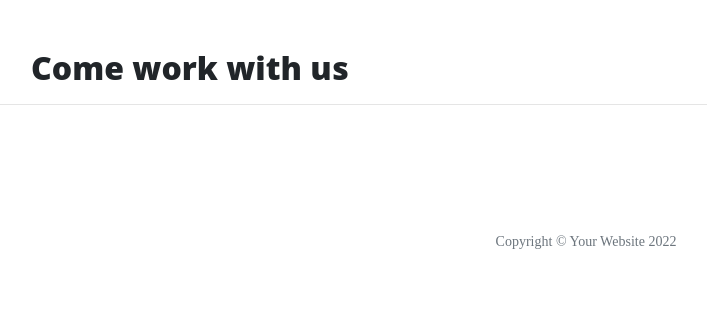
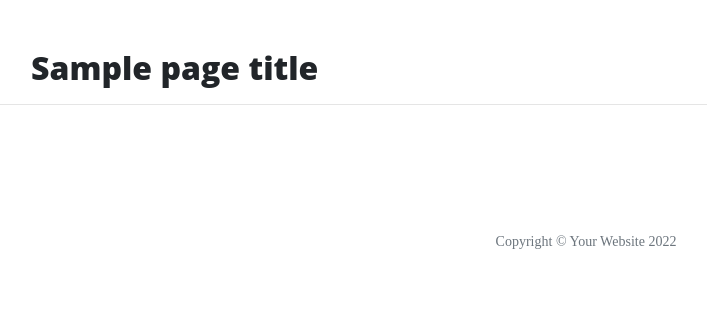
Before and after one commit to syler11/thorin-flask-app, a Flask app: template templates/careers.html in a window 1280 px wide. Shown: the part 629-946 px from the top of the page, without its empty margins (54-761 px from the left). Run offline with Flask 2, Linux system fonts and the light colour scheme; the template is opened without the code that fills it: most values are stand-ins (such as "Sample title", 1, 10 or a date in 2020); some libraries are stand-ins or nearby versions.

Commit message:
page title added to server side

```diff
--- a/run.py
+++ b/run.py
@@ -11,17 +11,17 @@ def index():
 
 @app.route("/about")
 def about():
-    return render_template("about.html")
+    return render_template("about.html", page_title="About")
 
 
 @app.route("/contact")
 def contact():
-    return render_template("contact.html")
+    return render_template("contact.html", page_title="Contact")
 
 
 @app.route("/careers")
 def careers():
-    return render_template("careers.html")
+    return render_template("careers.html", page_title="Careers")
 
 
 if __name__ == "__main__":
--- a/templates/about.html
+++ b/templates/about.html
@@ -1,6 +1,6 @@
 {% extends "base.html" %}
 {% block content %}
-    <h2>About page</h2>
+    <h2>{{ page_title }}</h2>
     <p>
         The formation of the group grew out of a meeting Gandalf had with Thorin in Bree which kindled Thorin's interest
         in recapturing his long lost family inheritance. (Thorin's grandfather had been the king of the Lonely Mountain
--- a/templates/careers.html
+++ b/templates/careers.html
@@ -1,4 +1,4 @@
 {% extends "base.html" %}
 {% block content %}
-    <h2>Come work with us</h2>
+<h2>{{ page_title }}</h2>
 {% endblock %}
--- a/templates/contact.html
+++ b/templates/contact.html
@@ -1,4 +1,4 @@
 {% extends "base.html" %}
 {% block content %}
-    <h2>Contact Us</h2>
+<h2>{{ page_title }}</h2>
 {% endblock %}
```
